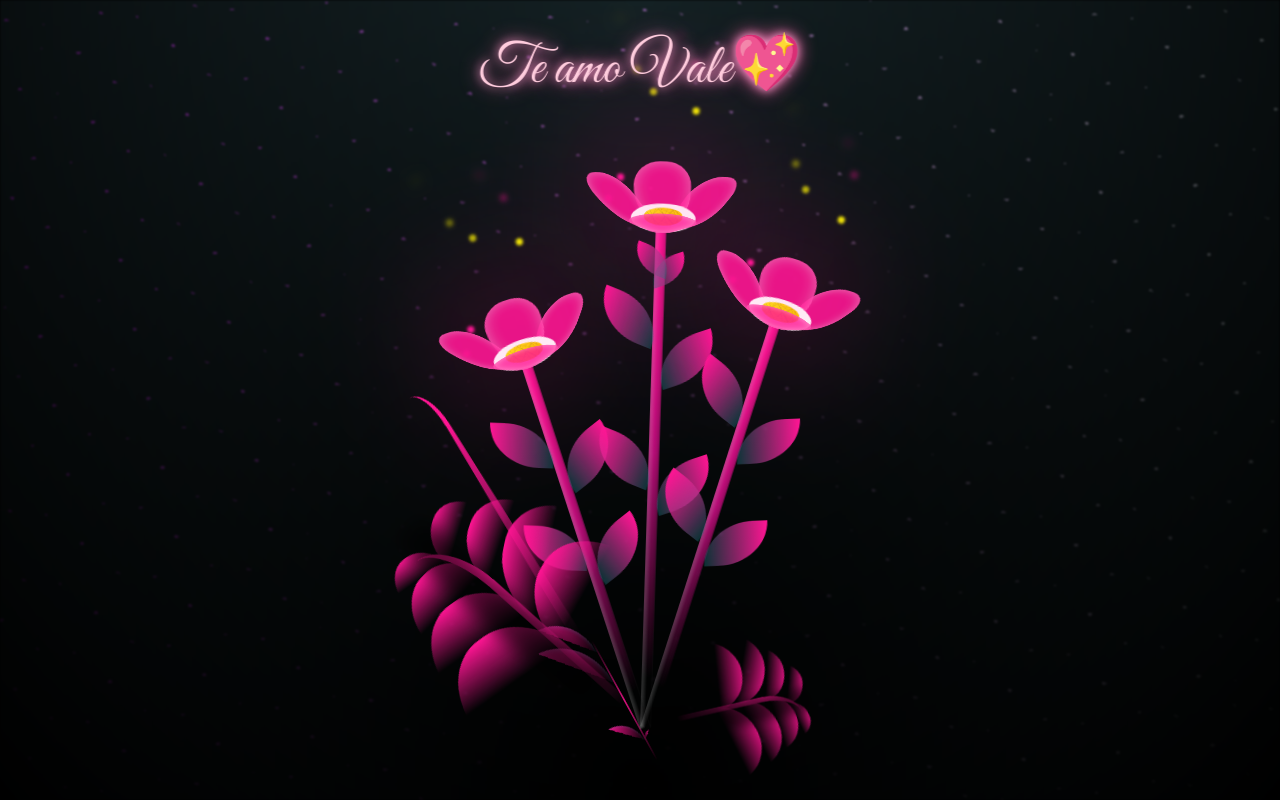
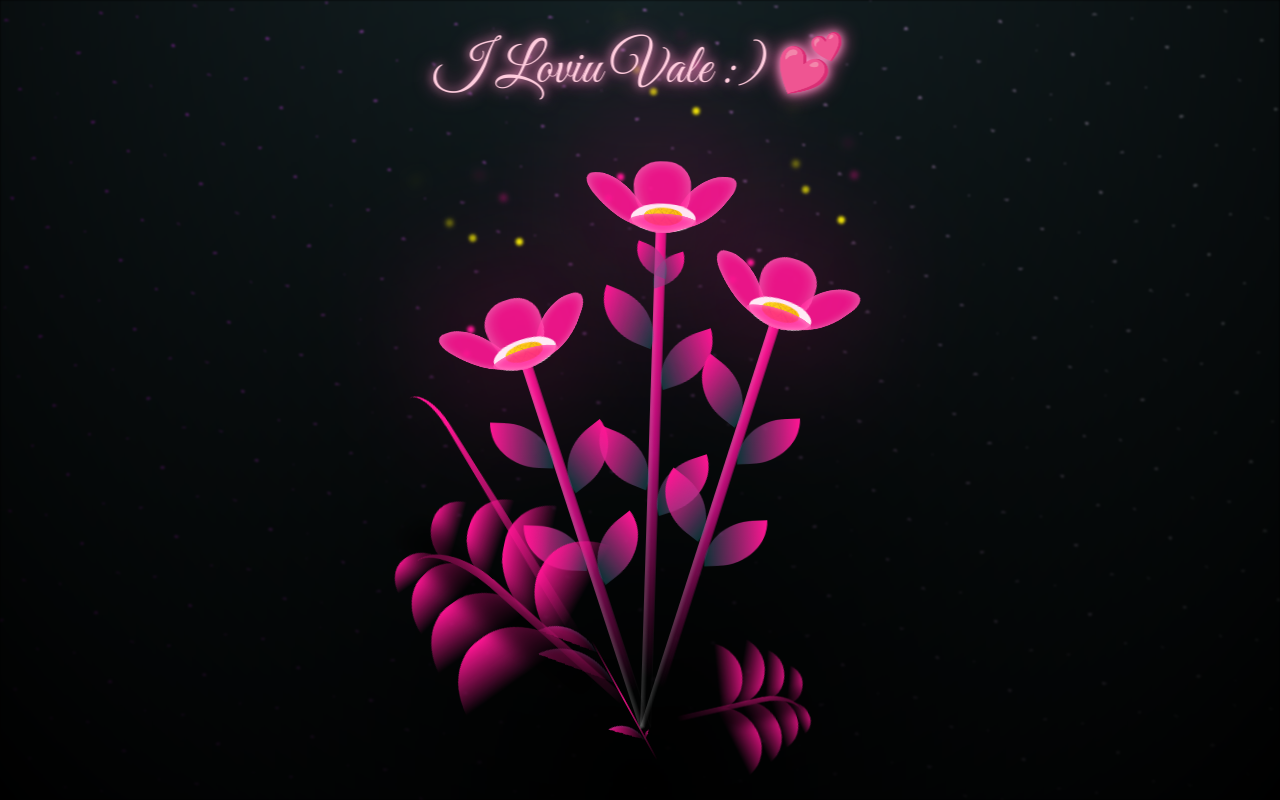
Before and after one commit to ElOmarghs/pagina, a plain HTML site: page pink-flowers.html in a window 1280 px wide. Drawn offline with Linux system fonts and the light colour scheme.

Commit message:
pink-flowers.html

```diff
--- a/pink-flowers.html
+++ b/pink-flowers.html
@@ -9,7 +9,7 @@
   </head>
 
   <body class="not-loaded">
-    <div class="te-amo">Te amo Vale💖</div>
+    <div class="te-amo">I Loviu Vale :) 💕</div>
     <div class="night"></div>
     <div class="flowers">
       <div class="flower flower--1">
```
